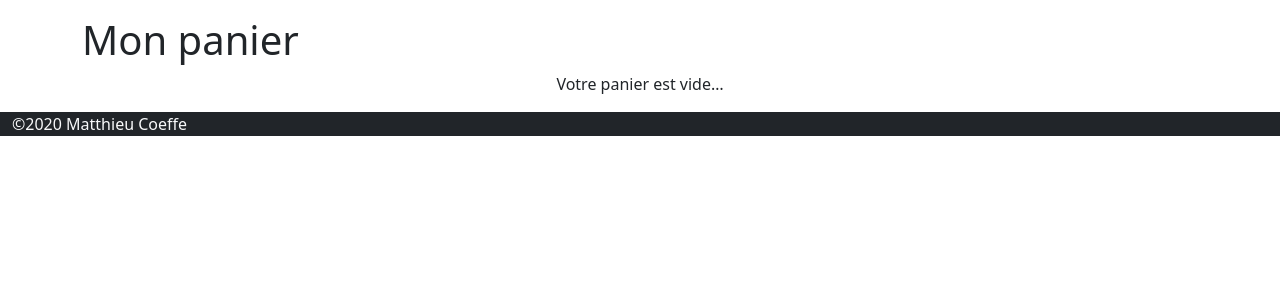
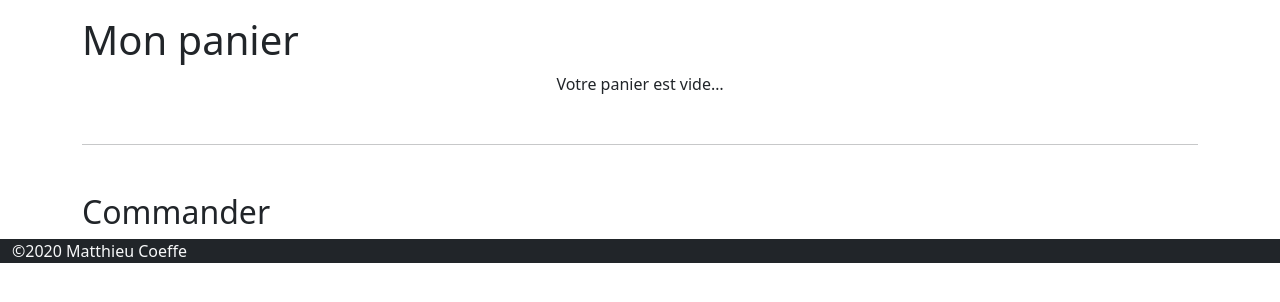
Before and after one commit to MattCo87/Mattzon, a PHP site: page /panier.php in a window 1280 px wide. Shown: the part 56-358 px from the top of the page. Run offline with PHP 8.4, Linux system fonts and the light colour scheme; some libraries are stand-ins or nearby versions.

Commit message:
Order Start

```diff
--- a/panier.php
+++ b/panier.php
@@ -91,6 +91,12 @@ if(isset($_SESSION['cart'])){
                 <p class="text-center">Votre panier est vide…</p>
             <?php endif; ?>
         </div>
+
+        <div class="container my-5"><hr /></div>
+
+        <div class="container">
+            <h2>Commander</h2>
+        </div>
     </main>
 
     <?php include('_footer.php'); ?>
```
